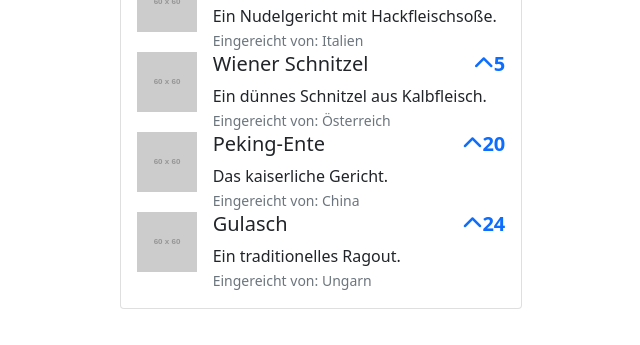
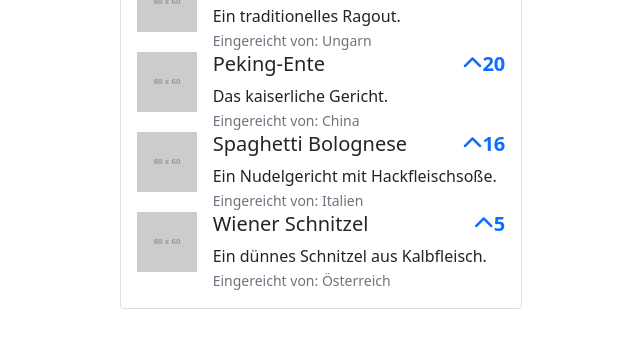
Before and after one commit to PhilipZi/voter-vue-web-app, a plain HTML site: page index.html in a window 1280 px wide. Shown: the part 187-532 px from the top of the page, without its empty margins (319-959 px from the left). Drawn offline with nearby package versions, Linux system fonts and the light colour scheme; placeholder pictures from the web are drawn by us.

Commit message:
add sortedSubmission fn

```diff
--- a/app.js
+++ b/app.js
@@ -10,6 +10,11 @@ const app = Vue.createApp({
         return totalVotes + submission.votes;
       }, 0);
     },
+    sortedSubmissions() {
+      return this.submissions.sort((a, b) => {
+        return b.votes - a.votes;
+      });
+    },
   },
   methods: {
     upvote() {
--- a/index.html
+++ b/index.html
@@ -31,7 +31,7 @@
               <div class="card-body">
                 <div
                   class="d-flex"
-                  v-for="submission in submissions"
+                  v-for="(submission, index) in sortedSubmissions"
                   v-bind:key="submission.id"
                 >
                   <div class="d-shrink-0">
```
